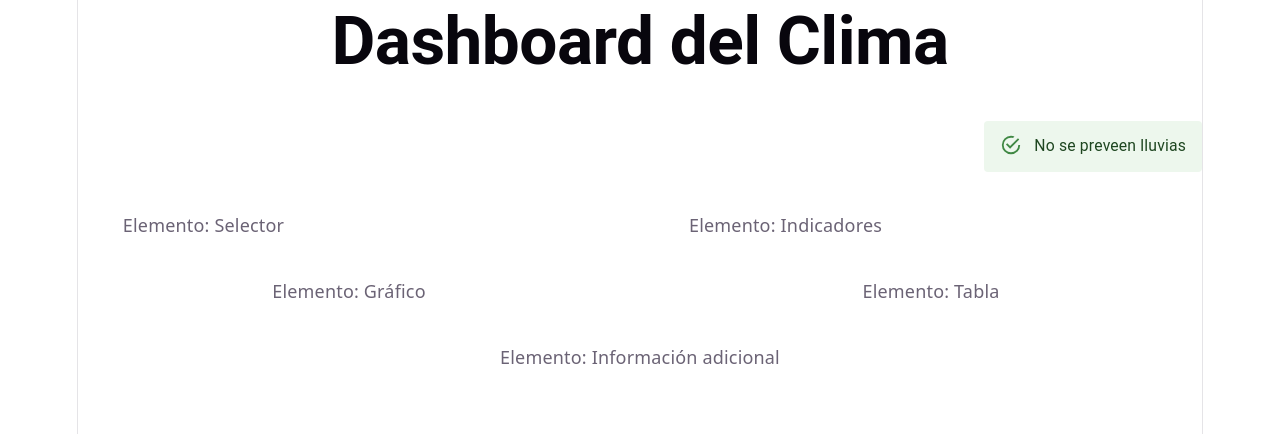
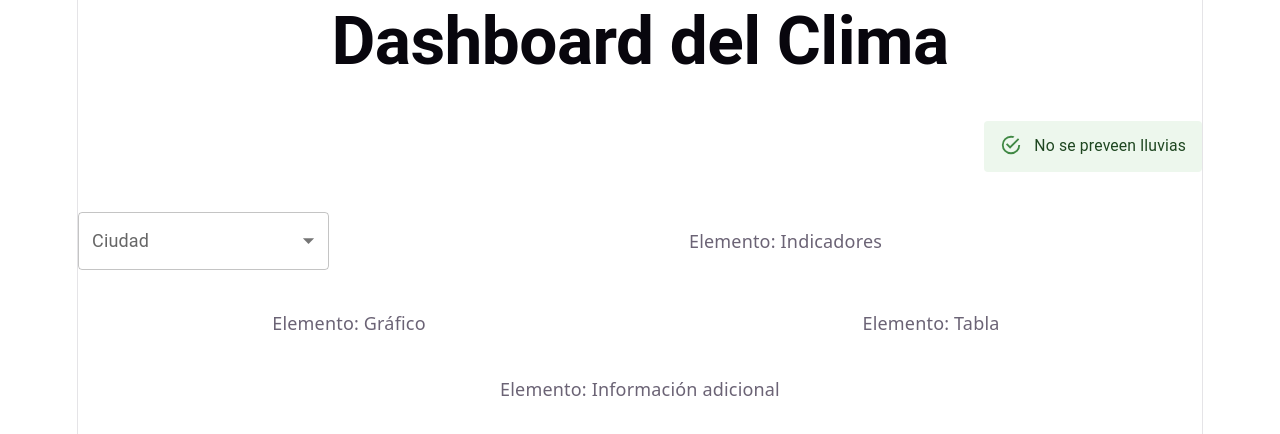
Before and after one commit to alejomore/dashboard, a React (Vite) app: page / in a window 1280 px wide. Shown: the top 434 px of the page. Built offline with nearby package versions, Linux system fonts and the light colour scheme.

Commit message:
Add SelectorUI component and integrate it into App

```diff
--- a/src/App.tsx
+++ b/src/App.tsx
@@ -2,6 +2,7 @@
 import  Grid  from '@mui/material/Grid';
 import HeaderUI from './components/HeaderUI.tsx';
 import AlertUI from './components/AlertUI.tsx';
+import SelectorUI from './components/SelectorUI.tsx';
 
 function App() {
   return (
@@ -17,7 +18,7 @@
              <AlertUI description="No se preveen lluvias"/></Grid>
 
          {/* Selector */}
-         <Grid size={{ xs: 12, md: 3 }}>Elemento: Selector</Grid>
+         <Grid size={{ xs: 12, md: 3 }}><SelectorUI/></Grid>
 
          {/* Indicadores */}
          <Grid size={{ xs: 12, md: 9 }}>Elemento: Indicadores</Grid>
--- /dev/null
+++ b/src/components/SelectorUI.tsx
@@ -0,0 +1,28 @@
+import FormControl from '@mui/material/FormControl';
+import InputLabel from '@mui/material/InputLabel';
+import MenuItem from '@mui/material/MenuItem';
+import Select, { type SelectChangeEvent } from '@mui/material/Select';
+
+export default function SelectorUI() {
+
+    const handleChange = (event: SelectChangeEvent<string>) => {
+        alert(event.target.value)
+    };
+return (
+   <FormControl fullWidth>
+      <InputLabel id="city-select-label">Ciudad</InputLabel>
+      <Select
+         labelId="city-select-label"
+         id="city-simple-select"
+         label="Ciudad"
+         onChange={handleChange}>
+         <MenuItem disabled><em>Seleccione una ciudad</em></MenuItem>
+         <MenuItem value={"guayaquil"}>Guayaquil</MenuItem>
+         <MenuItem value={"quito"}>Quito</MenuItem>
+         <MenuItem value={"manta"}>Manta</MenuItem>
+         <MenuItem value={"cuenca"}>Cuenca</MenuItem>
+      </Select>
+
+   </FormControl>
+   )
+}
```
